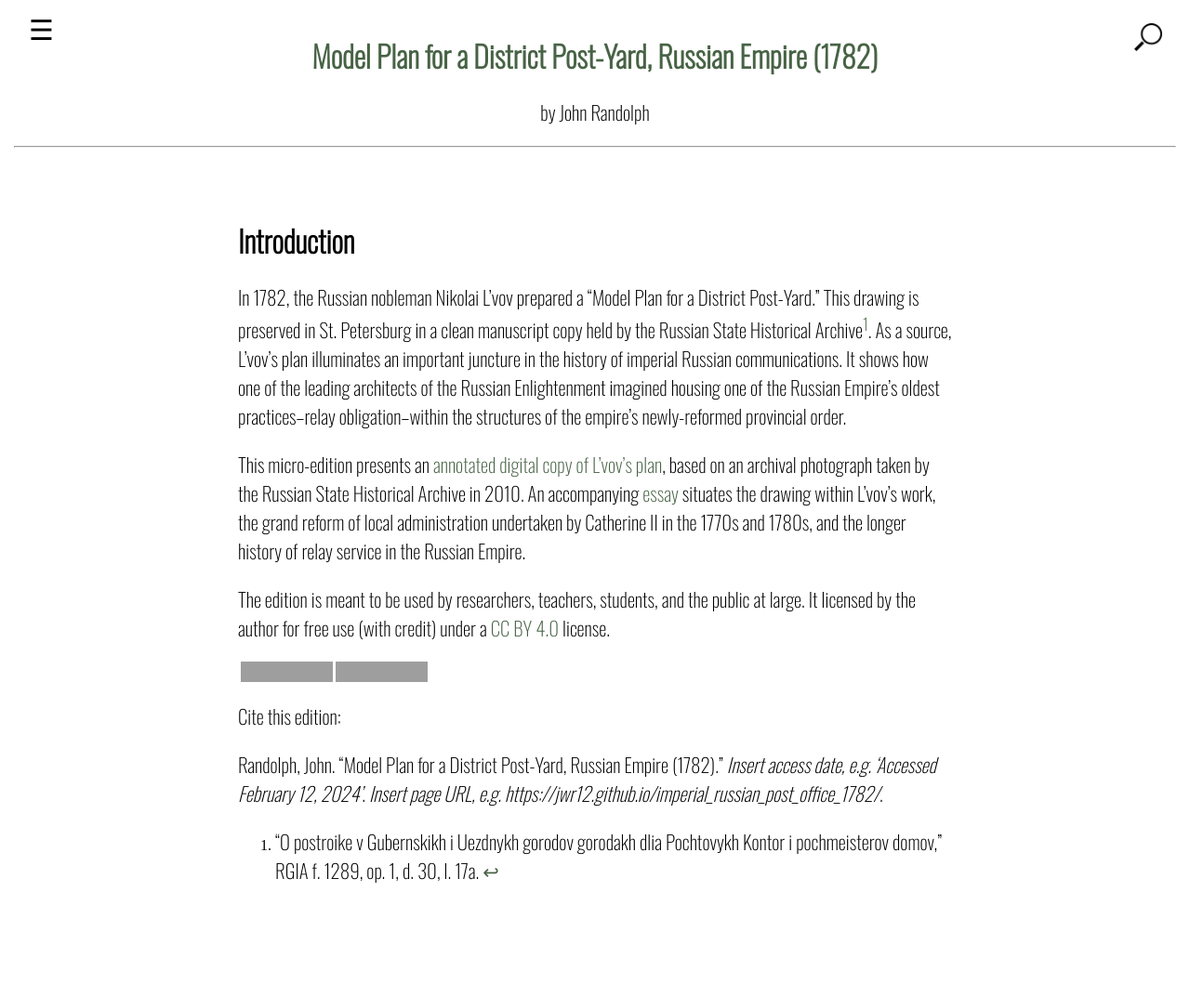
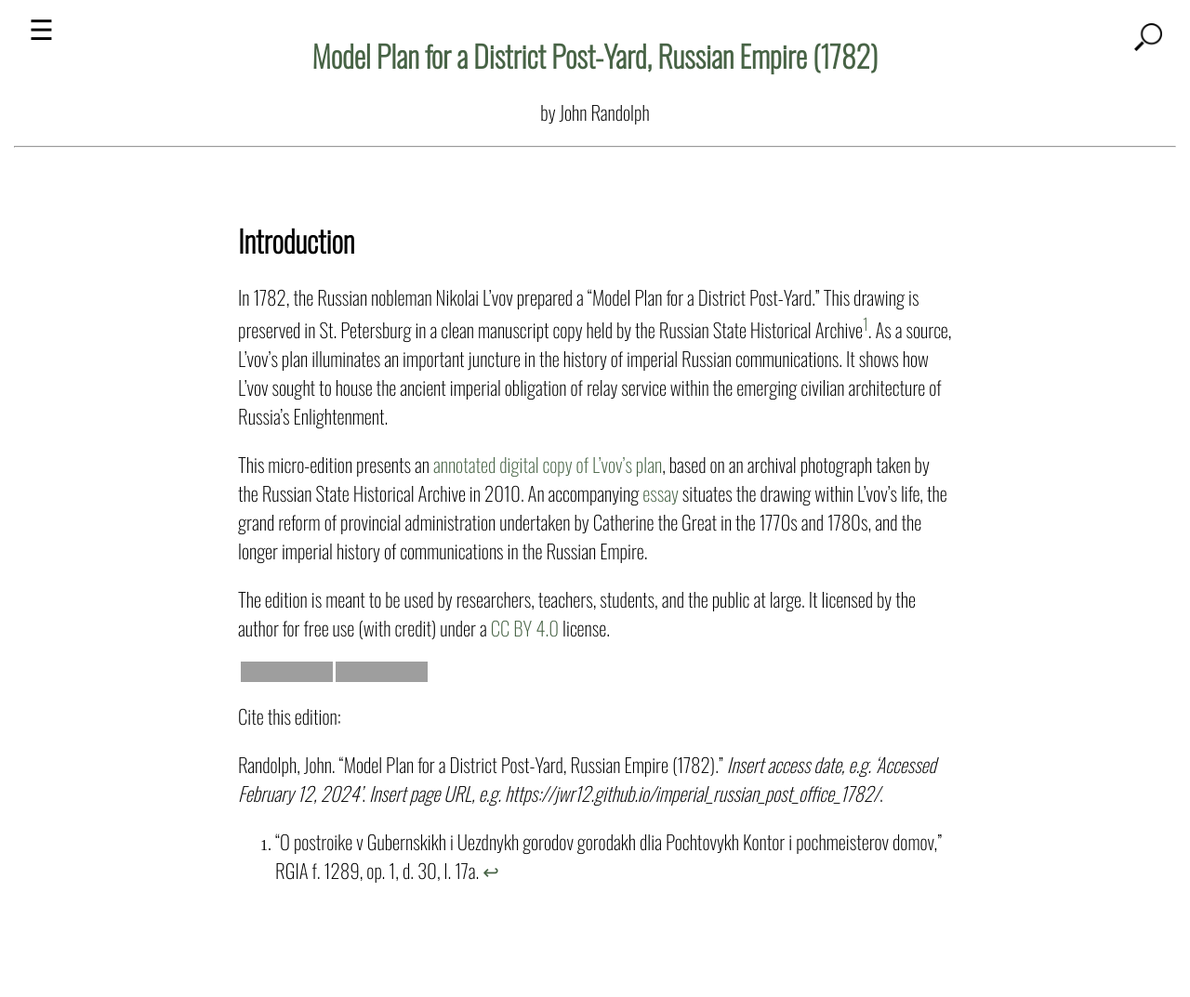
Before and after one commit to jwr12/imperial_russian_post_office_1782, a Jekyll site: the page built from 001_introduction.md, in a window 1280 px wide. Shown: the whole page at 93% size. Built offline with Jekyll 4.4.1, drawn with Linux system fonts in a browser that asks for light colours; grey boxes are pictures that could not be loaded.

Commit message:
Update 001_introduction.md

```diff
--- a/001_introduction.md
+++ b/001_introduction.md
@@ -5,9 +5,9 @@ number: 001
 ---
 # Introduction
 
-In 1782, the Russian nobleman Nikolai L'vov prepared a "Model Plan for a District Post-Yard."  This drawing is preserved in St. Petersburg in a clean manuscript copy held by the Russian State Historical Archive[^1].  As a source, L'vov's plan illuminates an important juncture in the history of imperial Russian communications.  It shows how one of the leading architects of the Russian Enlightenment imagined housing one of the Russian Empire's oldest practices--relay obligation--within the structures of the empire's newly-reformed provincial order.
+In 1782, the Russian nobleman Nikolai L'vov prepared a "Model Plan for a District Post-Yard."  This drawing is preserved in St. Petersburg in a clean manuscript copy held by the Russian State Historical Archive[^1].  As a source, L'vov's plan illuminates an important juncture in the history of imperial Russian communications.  It shows how L'vov sought to house the ancient imperial obligation of relay service within the emerging civilian architecture of Russia's Enlightenment.
 
-This micro-edition presents an [annotated digital copy of L'vov's plan](https://jwr12.github.io/imperial_russian_post_office_1782/002_source.html), based on an archival photograph taken by the Russian State Historical Archive in 2010.  An accompanying [essay](https://jwr12.github.io/imperial_russian_post_office_1782/003_about_the_source.html) situates the drawing within L'vov's work, the grand reform of local administration undertaken by Catherine II in the 1770s and 1780s, and the longer history of relay service in the Russian Empire.
+This micro-edition presents an [annotated digital copy of L'vov's plan](https://jwr12.github.io/imperial_russian_post_office_1782/002_source.html), based on an archival photograph taken by the Russian State Historical Archive in 2010.  An accompanying [essay](https://jwr12.github.io/imperial_russian_post_office_1782/003_about_the_source.html) situates the drawing within L'vov's life, the grand reform of provincial administration undertaken by Catherine the Great in the 1770s and 1780s, and the longer imperial history of communications in the Russian Empire.
 
 The edition is meant to be used by researchers, teachers, students, and the public at large.  It licensed by the author for free use (with credit) under a [CC BY 4.0](https://creativecommons.org/licenses/by/4.0/) license.
 
```
